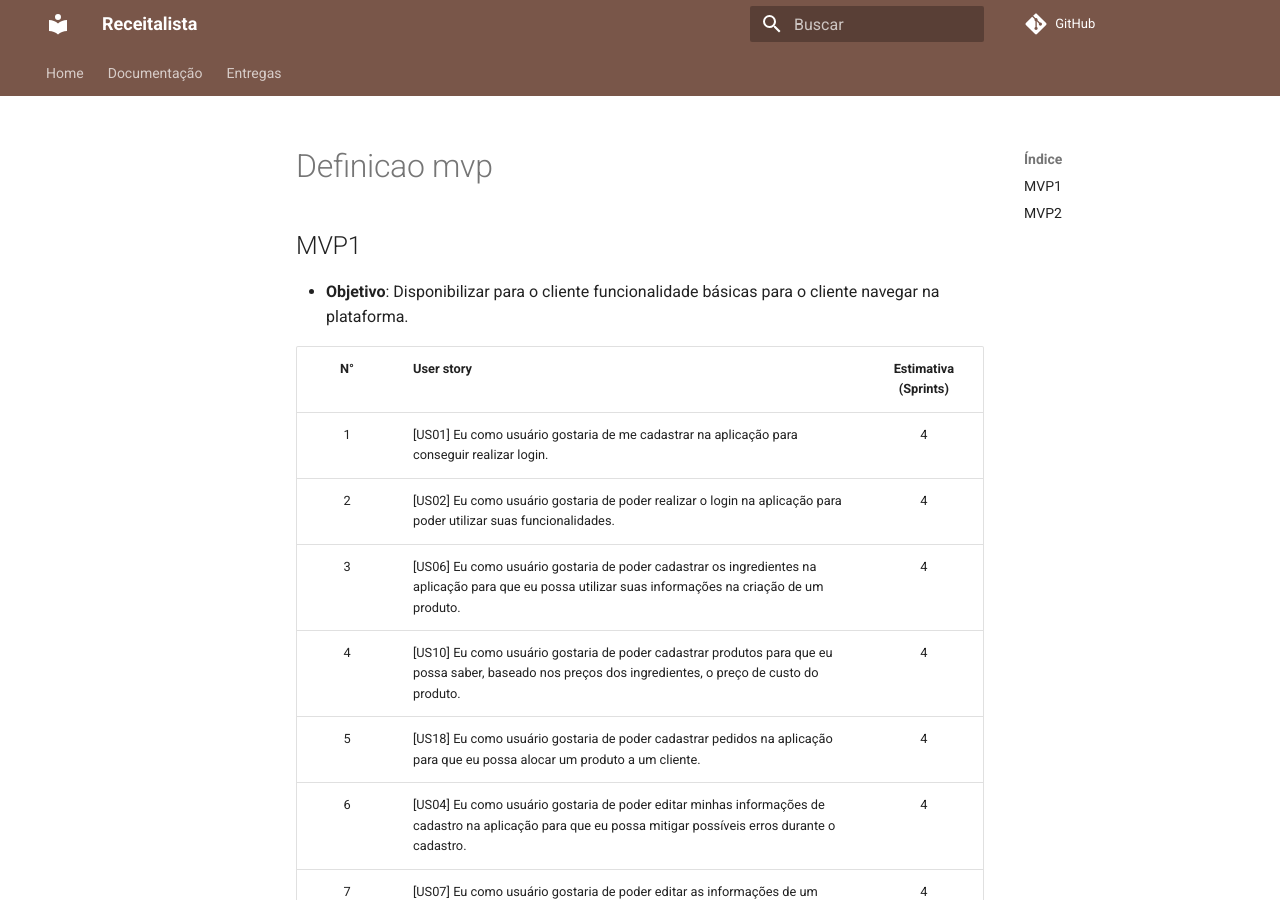
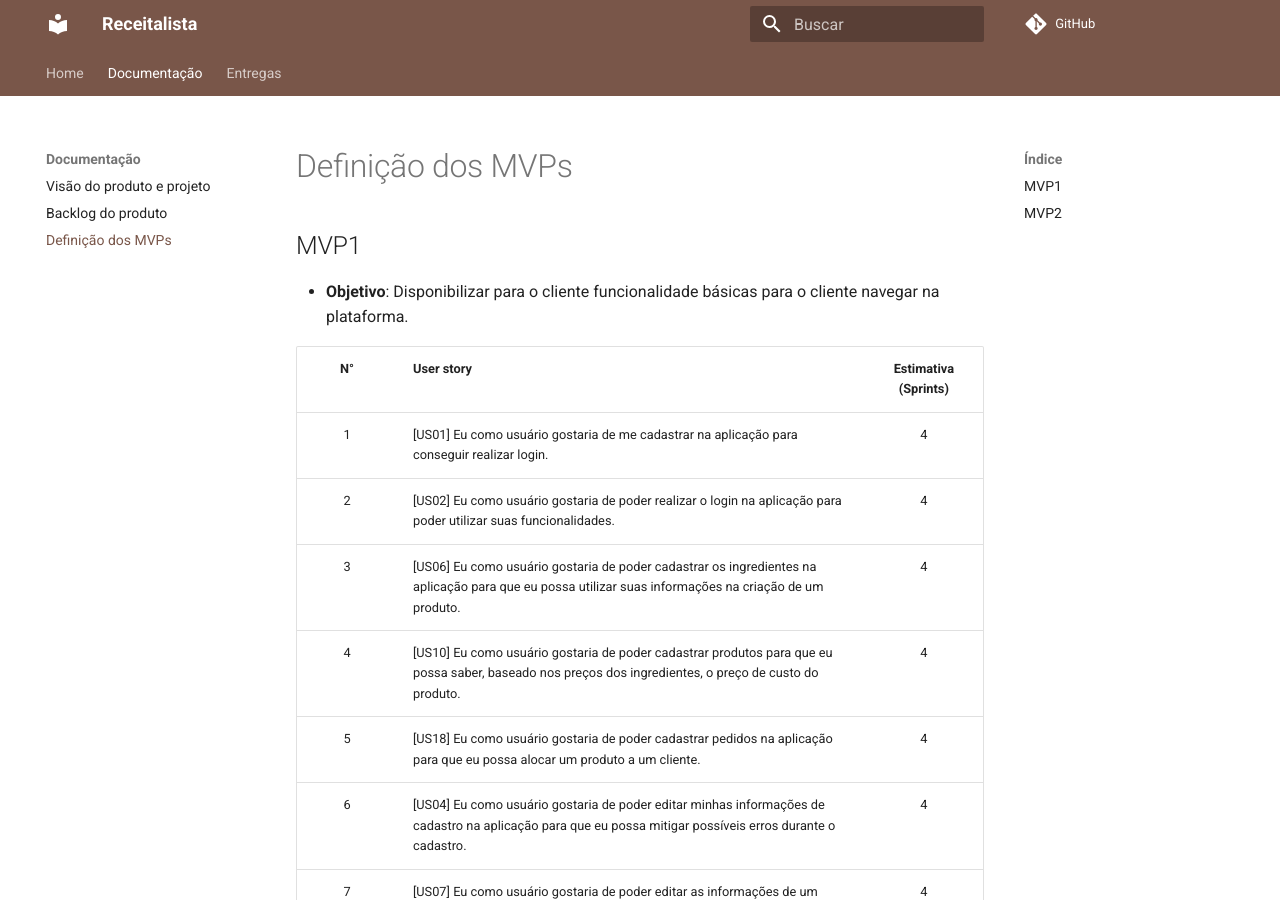
Before and after one commit to mdsreq-fga-unb/2022.2-Receitalista, an MkDocs documentation site: the page built from docs/definicao-mvp.md, in a window 1280 px wide and 900 px high. Built offline with MkDocs 1.6.1 and Material for MkDocs 9.7.7, drawn with Linux system fonts in a browser that asks for light colours; comment, search, counter and statistics services are not loaded.

Commit message:
Fix: colocando secao para os MVPs

```diff
--- a/mkdocs.yml
+++ b/mkdocs.yml
@@ -17,4 +17,5 @@
   - Documentação:
     - Visão do produto e projeto: visao-produto.md
     - Backlog do produto: backlog_do_produto.md
+    - Definição dos MVPs: definicao-mvp.md
   - Entregas: entregas.md
```
